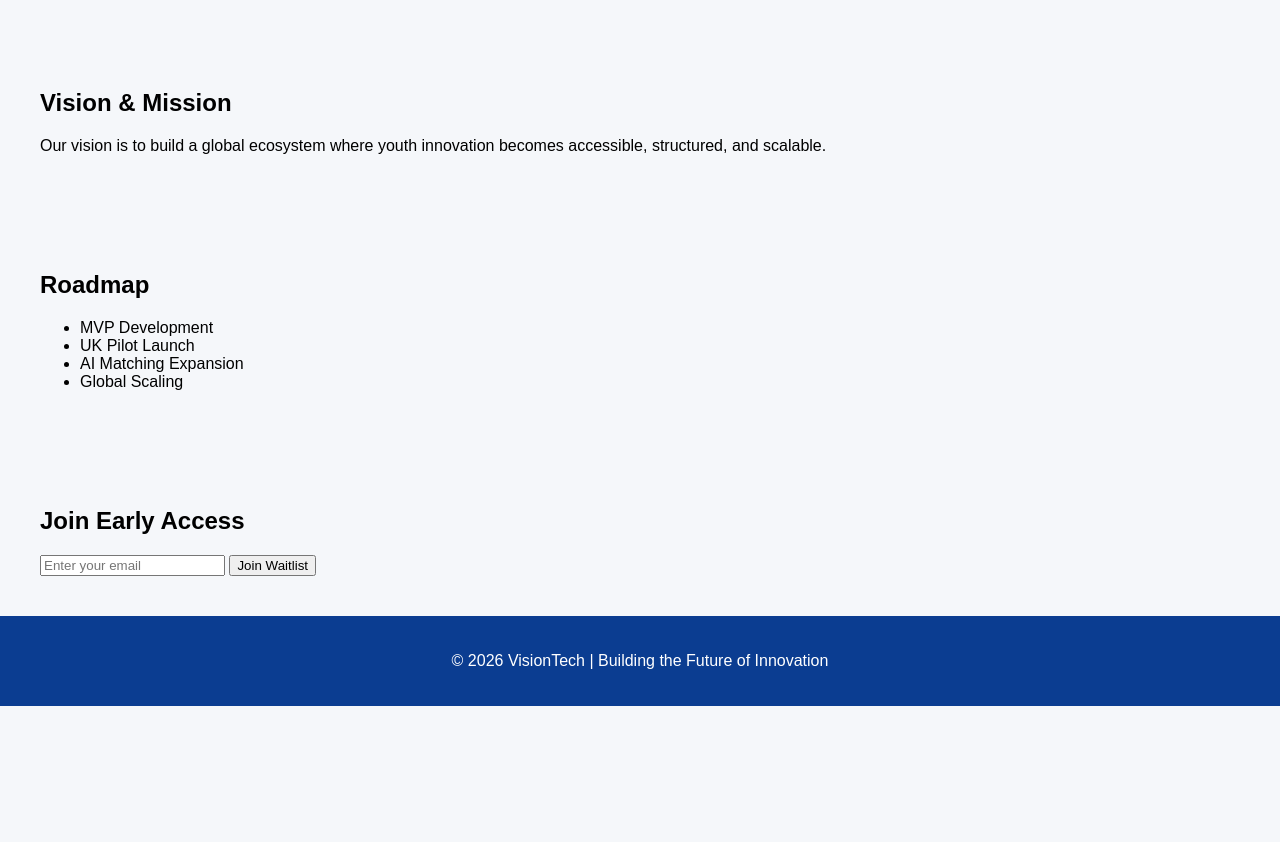
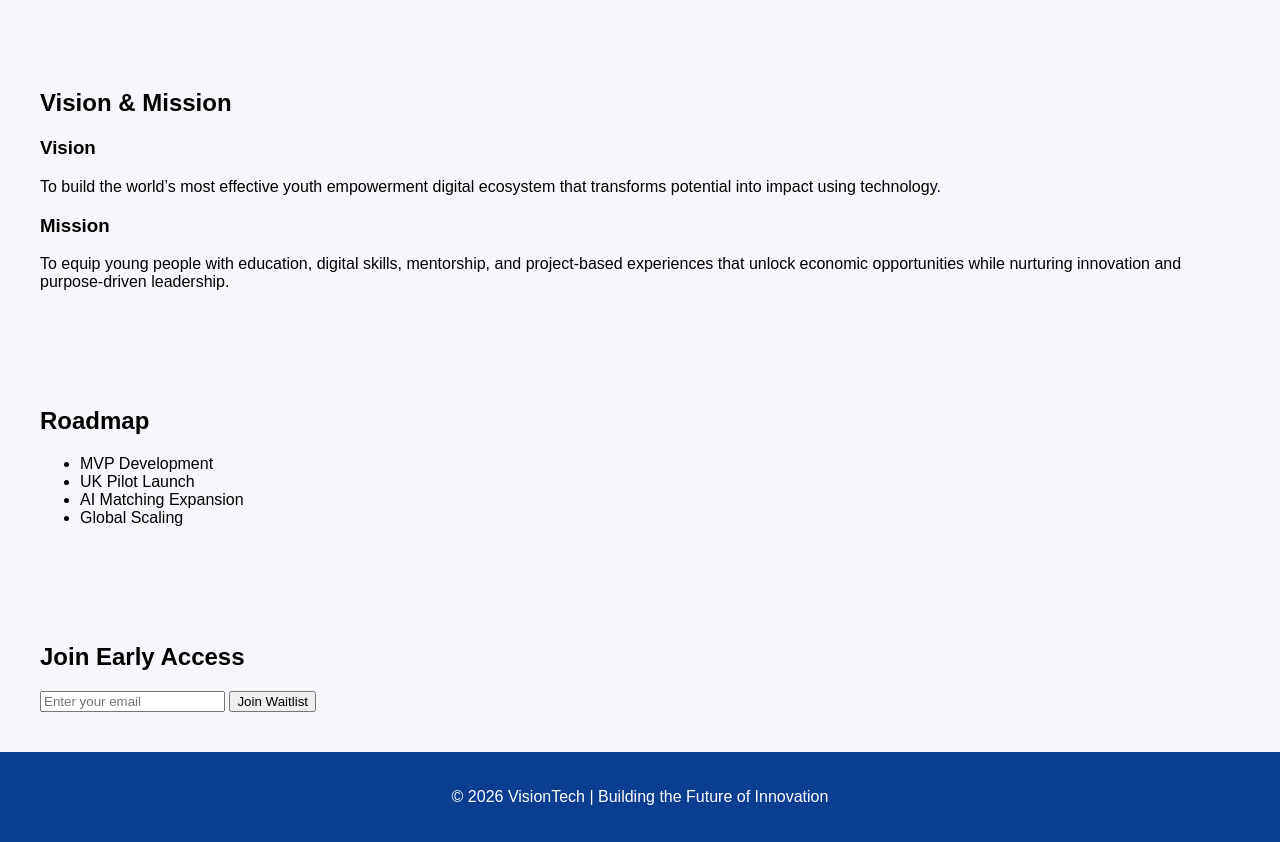
Before and after one commit to TEAM-ACL/VisionTech, a plain HTML site: page index.html in a window 1280 px wide. Shown: the part 880-1722 px from the top of the page. Before the commit the page ends 1586 px from the top, so only its background shows below. Drawn offline with Linux system fonts and the light colour scheme.

Commit message:
initial VisionTech

```diff
--- a/index.html
+++ b/index.html
@@ -65,8 +65,14 @@ D. Career & Opportunity Marketplace
 <section id="vision">
     <h2>Vision & Mission</h2>
     <p>
-        Our vision is to build a global ecosystem where youth innovation
-        becomes accessible, structured, and scalable.
+        <h3>Vision</h3>
+        <p>
+        To build the world’s most effective youth empowerment digital ecosystem that transforms potential into impact using technology.
+        </p>
+        <h3>Mission</h3>
+        <p>
+        To equip young people with education, digital skills, mentorship, and project-based experiences that unlock economic opportunities while nurturing innovation and purpose-driven leadership.
+        </p>
     </p>
 </section>
 
```
